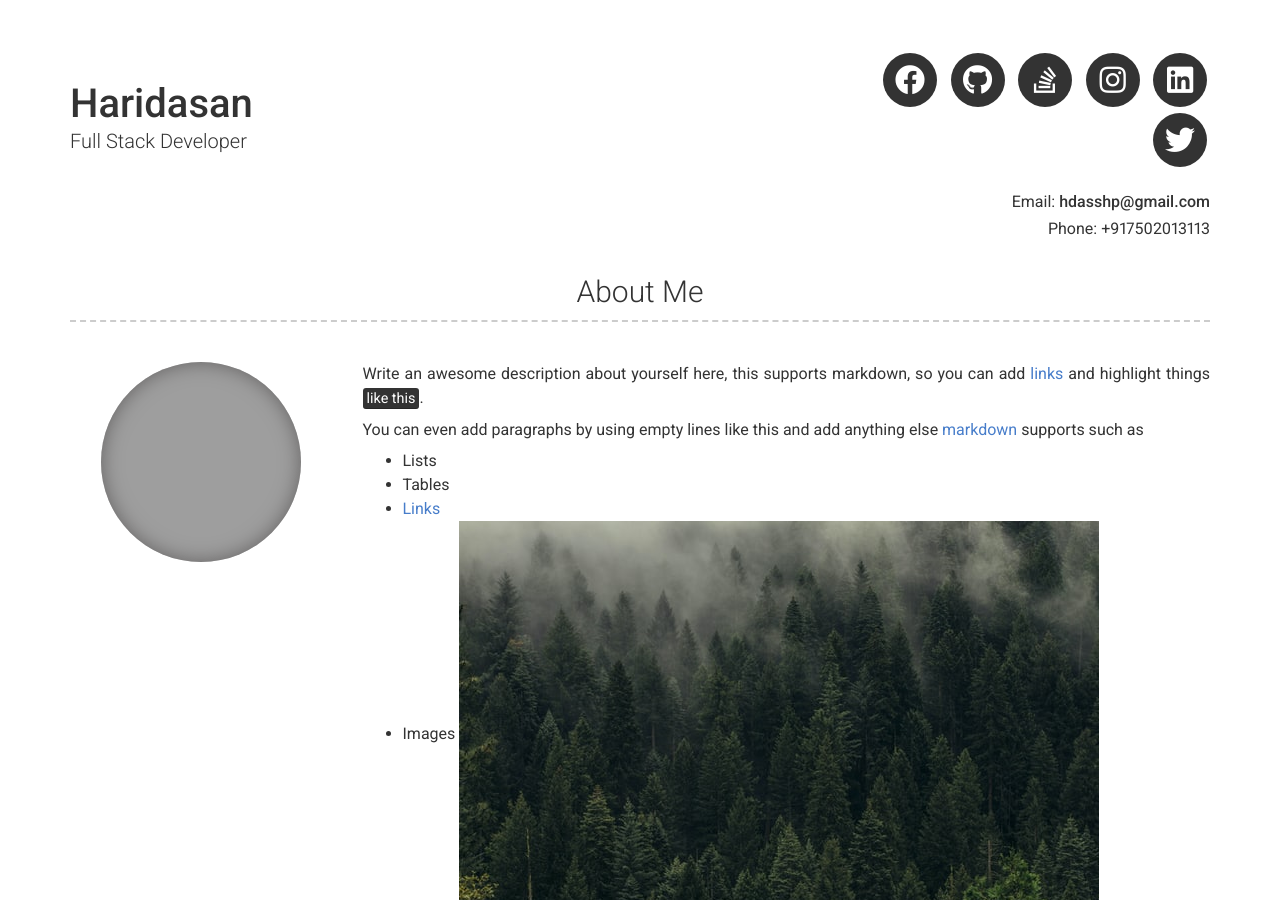
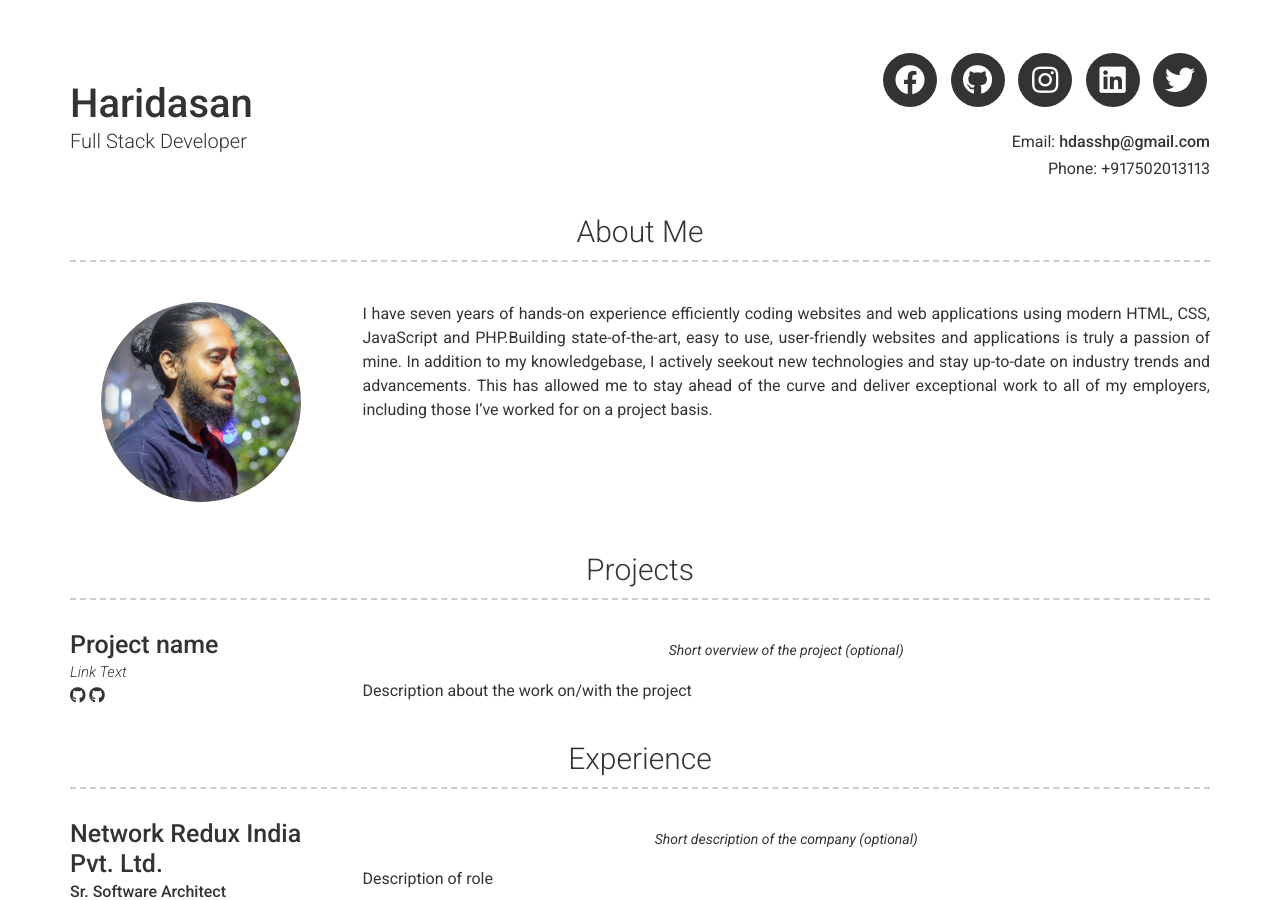
Before and after one commit to iamharidasan/iamharidasan.github.io, a Jekyll site: the page built from index.md, in a window 1280 px wide and 900 px high. Built offline with Jekyll 4.4.1, drawn with Linux system fonts in a browser that asks for light colours; nearby versions of some CDN libraries; grey boxes are pictures that could not be loaded.

Commit message:
Desc and Profile updated

```diff
--- a/_config.yml
+++ b/_config.yml
@@ -21,7 +21,7 @@ darkmode: false
 # Social links
 twitter_username: iamharidasan
 github_username:  iamharidasan
-stackoverflow_username: iamharidasan
+#stackoverflow_username: iamharidasan
 facebook_username: iamharidasan
 instagram_username: iamharidasan
 linkedin_username: haridasan
@@ -43,15 +43,9 @@ linkedin_username: haridasan
 
 # About Section
 # about_title: About Me (Use this to override about section title)
-about_profile_image: images/profile.jpg
+about_profile_image: images/profile.png
 about_content: | # this will include new lines to allow paragraphs
-  Write an awesome description about yourself here, this supports markdown, so you can add [links](http://foobar.com) and highlight things <mark>like this</mark>.
-
-  You can even add paragraphs by using empty lines like this and add anything else [markdown](https://www.markdownguide.org/getting-started#what-is-markdown) supports such as
-    - Lists
-    - Tables
-    - <a href="google.com">Links</a>
-    - Images ![alt text](/images/landscape-trees.jpg "Trees")
+  I have seven years of hands-on experience efficiently coding websites and web applications using modern HTML, CSS, JavaScript and PHP.Building state-of-the-art, easy to use, user-friendly websites and applications is truly a passion of mine. In addition to my knowledgebase, I actively seekout new technologies and stay up-to-date on industry trends and advancements. This has allowed me to stay ahead of the curve and deliver exceptional work to all of my employers, including those I've worked for on a project basis.
 
 content:
   - title: Projects # Title for the section
```
Also changed, not shown: images/profile.png (added).
